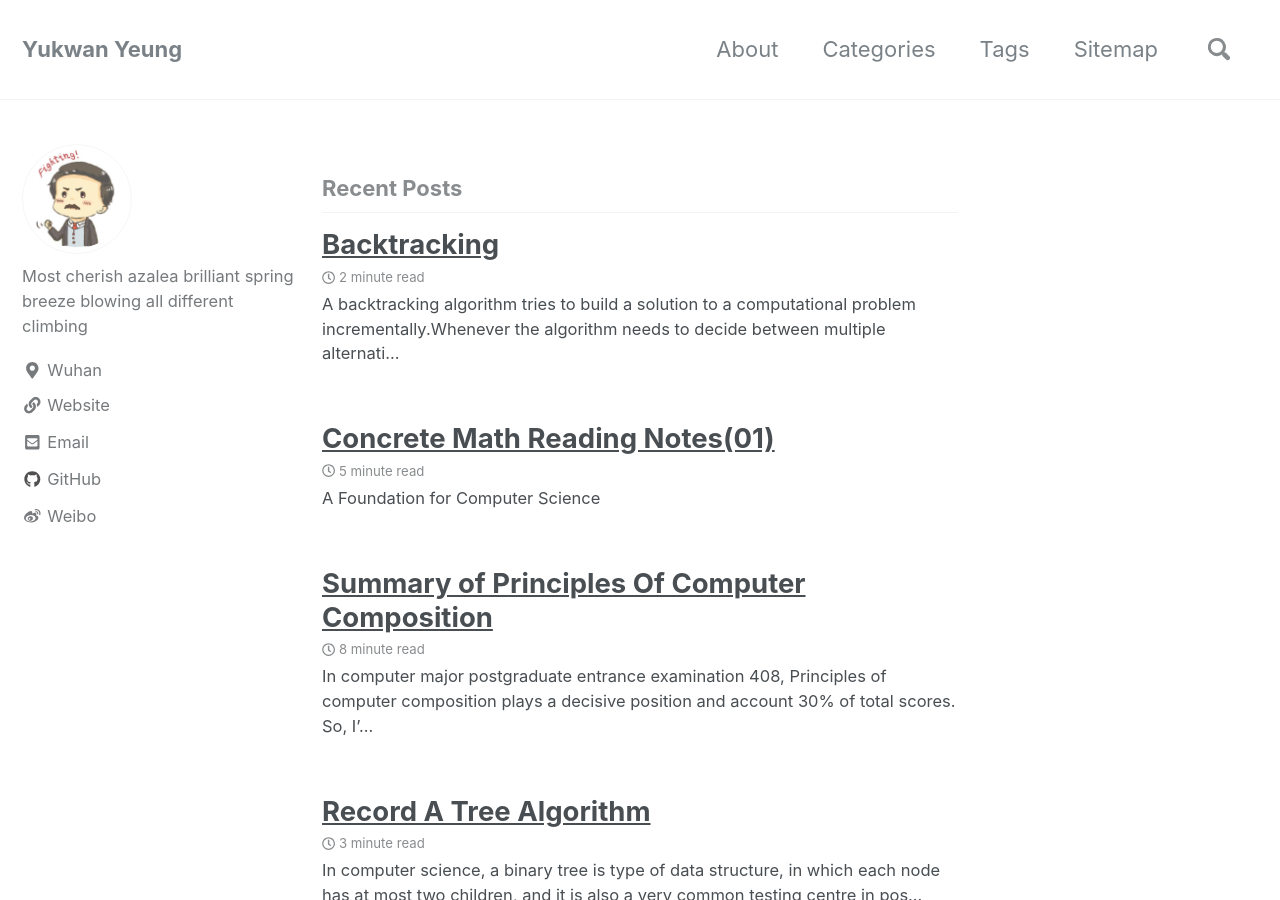
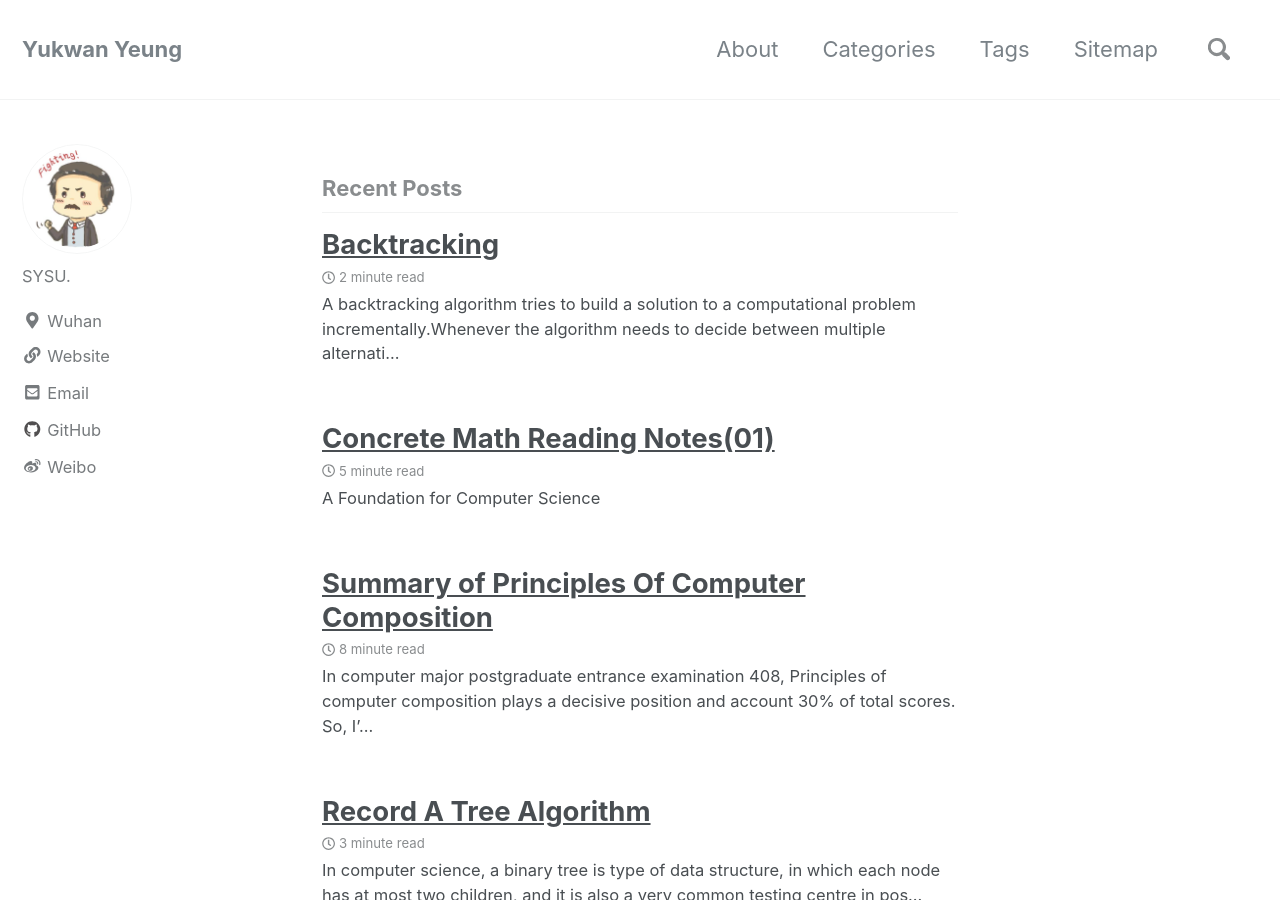
Before and after one commit to YuunYang/blog, a Jekyll site: the page built from index.html, in a window 1280 px wide and 900 px high. Built offline with Jekyll 4.4.1, drawn with Linux system fonts in a browser that asks for light colours; nearby versions of some CDN libraries; the list of posts is cut into pages by our own code.

Commit message:
change some..

```diff
--- a/_config.yml
+++ b/_config.yml
@@ -102,7 +102,7 @@ analytics:
 author:
   name             : *name
   avatar           : "/images/yyk.jpeg"
-  bio              : "Most cherish azalea brilliant spring breeze blowing all different climbing"
+  bio              : "SYSU."
   location         : "Wuhan"
   email            : "ylcj1314@gmail.com"
   uri              : "/"
```
